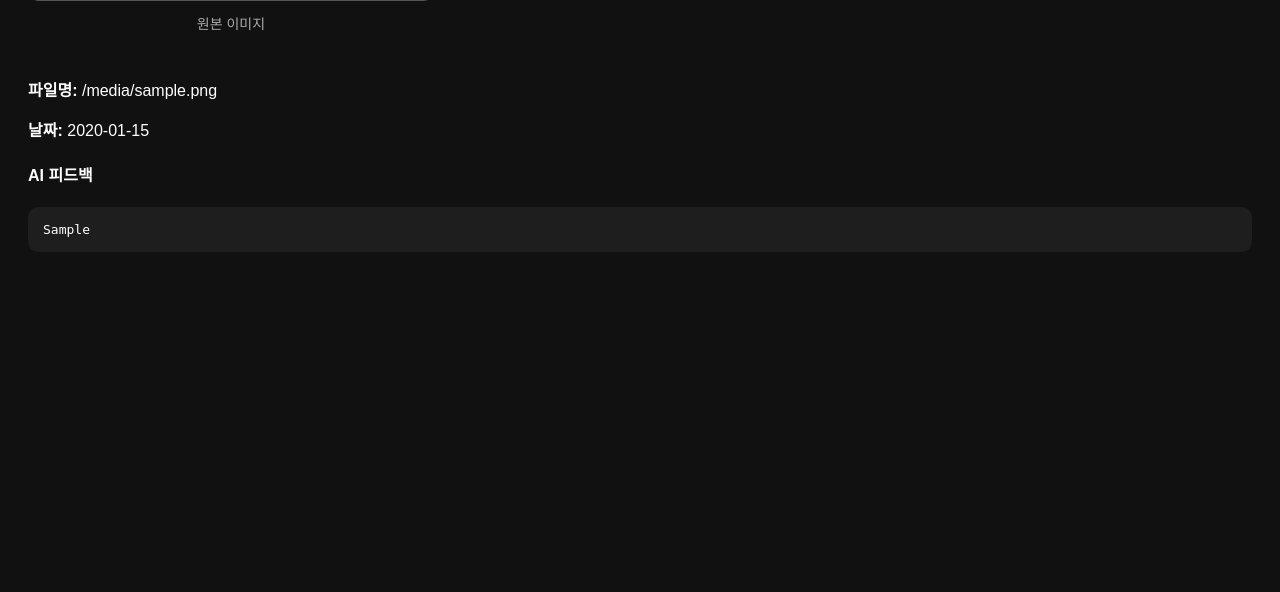
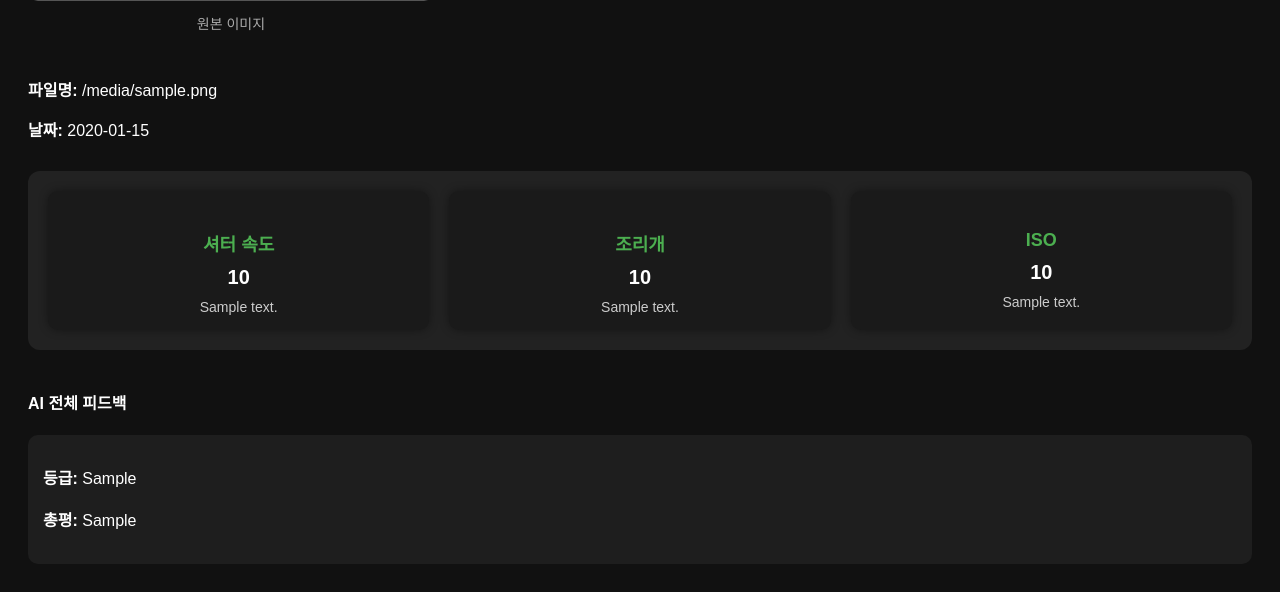
Before and after one commit to JangGandhi/photo-feedback-ollama, a Flask app: template templates/detail.html in a window 1280 px wide. Shown: the part 448-1040 px from the top of the page. Before the commit the page ends 700 px from the top, so only its background shows below. Run offline with Flask 3, Linux system fonts and the light colour scheme; the template is opened without the code that fills it: most values are stand-ins (such as "Sample title", 1, 10 or a date in 2020); grey boxes marked "Sample" are stand-in pictures.

Commit message:
Update detail.html
피드백 디자인 3요소 가시성

```diff
--- a/templates/detail.html
+++ b/templates/detail.html
@@ -25,7 +25,7 @@
     }
 
     .image-block img {
-      max-width: 500px;
+      max-width: 1000px;
       border: 3px solid #555;
       border-radius: 10px;
     }
@@ -51,6 +51,46 @@
     .meta {
       margin-bottom: 15px;
     }
+
+    .score-summary {
+      display: flex;
+      justify-content: space-between;
+      background-color: #222;
+      border-radius: 12px;
+      padding: 20px;
+      margin-top: 30px;
+      gap: 20px;
+    }
+
+    .score-box {
+      flex: 1;
+      background-color: #1a1a1a;
+      border-radius: 10px;
+      padding: 15px;
+      text-align: center;
+      box-shadow: 0 0 10px rgba(0,0,0,0.4);
+    }
+
+    .score-box h4 {
+      color: #4caf50;
+      margin-bottom: 10px;
+      font-size: 18px;
+    }
+
+    .score-box p {
+      font-size: 20px;
+      margin: 0;
+      color: #fff;
+      font-weight: bold;
+    }
+
+    .score-box .comment {
+      font-size: 14px;
+      color: #ccc;
+      margin-top: 10px;
+      font-weight: normal;
+    }
+
   </style>
 </head>
 <body>
@@ -70,7 +110,6 @@
     </div>
 
     <!-- 필터 이미지가 있으면 표시 -->
-    {% set parts = entry.filename.rsplit('.', 1) %}
     {% set filtered_name = 'filtered_' + entry.filename %}
     {% if filtered_name in existing_files %}
     <div>
@@ -86,9 +125,32 @@
       <p><strong>날짜:</strong> {{ entry.timestamp[:10] }}</p>
     </div>
 
-    <h4>AI 피드백</h4>
-    <pre>{{ entry.feedback_pretty }}</pre>
-  </div>
+    <!-- 점수 요약 -->
+    <div class="score-summary">
+      <div class="score-box">
+        <h4>셔터 속도</h4>
+        <p>{{ entry.feedback.shutter_speed_score }}</p>
+        <p class="comment">{{ entry.feedback.shutter_speed_comment }}</p>
+      </div>
+      <div class="score-box">
+        <h4>조리개</h4>
+        <p>{{ entry.feedback.aperture_score }}</p>
+        <p class="comment">{{ entry.feedback.aperture_comment }}</p>
+      </div>
+      <div class="score-box">
+        <h4>ISO</h4>
+        <p>{{ entry.feedback.iso_score }}</p>
+        <p class="comment">{{ entry.feedback.iso_comment }}</p>
+      </div>
+    </div>
+
+    <!-- AI 전체 피드백 -->
+<h4 style="margin-top: 40px;">AI 전체 피드백</h4>
+<div style="background: #1e1e1e; padding: 15px; border-radius: 10px; line-height: 1.6;">
+  <p><strong>등급:</strong> {{ entry.feedback.overall_grade }}</p>
+  <p><strong>총평:</strong> {{ entry.feedback.overall_feedback }}</p>
+</div>
+
 
 </body>
 </html>
```
